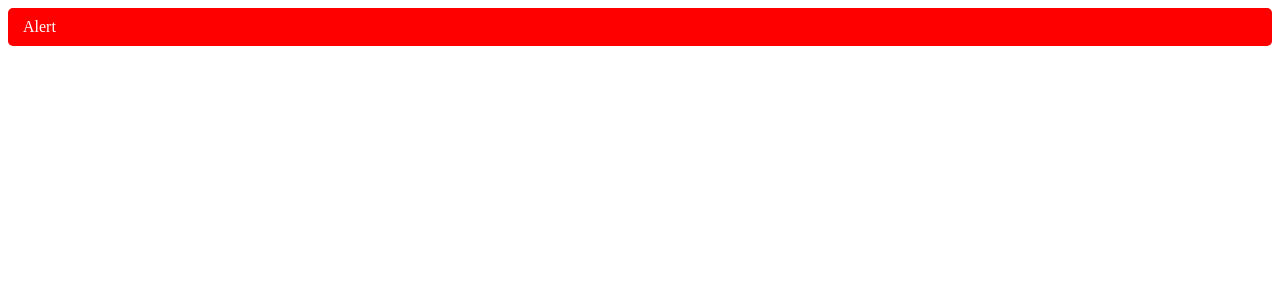
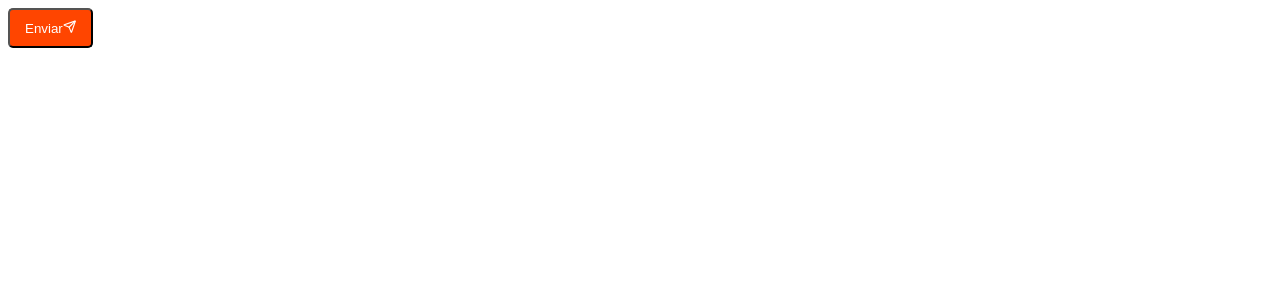
Before and after one commit to EdwinDev99/React, a React (Vite) app: page / in a window 1280 px wide. Shown: the top 300 px of the page. Built offline with nearby package versions, Linux system fonts and the light colour scheme.

Commit message:
submit button exercise

```diff
--- a/src/App.tsx
+++ b/src/App.tsx
@@ -1,15 +1,16 @@
 import { useState } from "react";
-import Alert from "./assets/components/Alert";
+import Button from "./assets/components/Button";
 
 function App() {
-  const [status, setStatus] = useState(true);
-  const toggleStatus = () => {
-    setStatus(!status);
+  const [send, setSend] = useState(false);
+  const handleClick = () => {
+    setSend(true);
   };
+
   return (
-    <Alert onClick={toggleStatus} status={status}>
-      Alert
-    </Alert>
+    <Button send={send} onClick={handleClick}>
+      Enviar
+    </Button>
   );
 }
 export default App;
--- a/src/assets/components/Button/Button.module.css
+++ b/src/assets/components/Button/Button.module.css
@@ -1,3 +1,17 @@
 .button {
-  background-color: brown;
+  padding: 10px 15px;
+  color: white;
+  border-radius: 5px;
+  cursor: pointer;
+  background-color: orangered;
 }
+
+.button:hover {
+  background-color: antiquewhite;
+}
+
+.buttonPrimary {
+  background-color: blue;
+  color: white;
+  border-radius: 5px;
+}
--- a/src/assets/components/Button/index.tsx
+++ b/src/assets/components/Button/index.tsx
@@ -1,30 +1,26 @@
 import { ReactNode } from "react";
-import styled from "styled-components";
+import styles from "./Button.module.css";
 
-type PropsBtn = {
-  isLoading?: boolean;
-};
-
-const Btn = styled.button<PropsBtn>`
-  background-color: ${(props) => (props.isLoading ? "gray" : "red")};
-`;
+import { LuSend } from "react-icons/lu";
+import { FaCheck } from "react-icons/fa6";
 
 type Props = {
   children: ReactNode;
-  isLoading?: boolean;
   onClick: () => void;
+  send?: boolean;
 };
 
-function Button({ children, isLoading = false, onClick }: Props) {
+// type PropsBtn = {
+//   sent: boolean;
+// };
+
+function Button({ children, onClick, send }: Props) {
+  const styleBtn = [`${styles.button}`].join(" ");
   return (
-    <Btn
-      isLoading={isLoading}
-      disabled={isLoading}
-      onClick={onClick}
-      type="button"
-    >
-      {isLoading ? "Cargando..." : children}
-    </Btn>
+    <button type="button" onClick={onClick} className={styleBtn}>
+      {send ? "Enviado" : children}
+      {send ? <FaCheck /> : <LuSend color="whithe" />}
+    </button>
   );
 }
 
```
